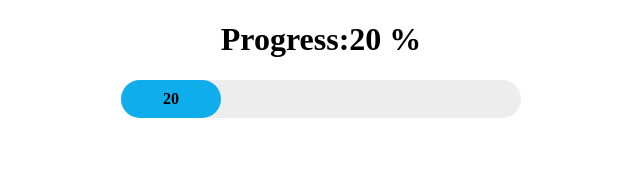
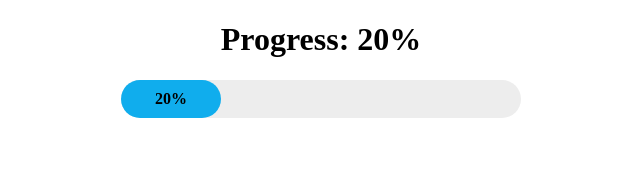
Before and after one commit to Mady93/cap06, an Angular app: page / in a window 1280 px wide. Shown: the top 170 px of the page, without its empty margins (319-959 px from the left). Built offline with nearby package versions, Linux system fonts and the light colour scheme.

Commit message:
first commit

```diff
--- a/src/app/app.component.html
+++ b/src/app/app.component.html
@@ -1,2 +1,2 @@
-<h1 style="text-align: center;">Progress:{{avanzamento}} %</h1>
+<h1 style="text-align: center;">Progress: {{avanzamento}}%</h1>
 <app-simple-progress-bar [progress]="avanzamento"></app-simple-progress-bar>
--- a/src/app/progress-bar/progress-bar.component.html
+++ b/src/app/progress-bar/progress-bar.component.html
@@ -1,3 +1,3 @@
 <div class="container">
-  <div class="progress" [style.width.%]="progress">{{progress}}</div>
+  <div class="progress" [style.width.%]="progress">{{progress}}%</div>
 </div>
```
